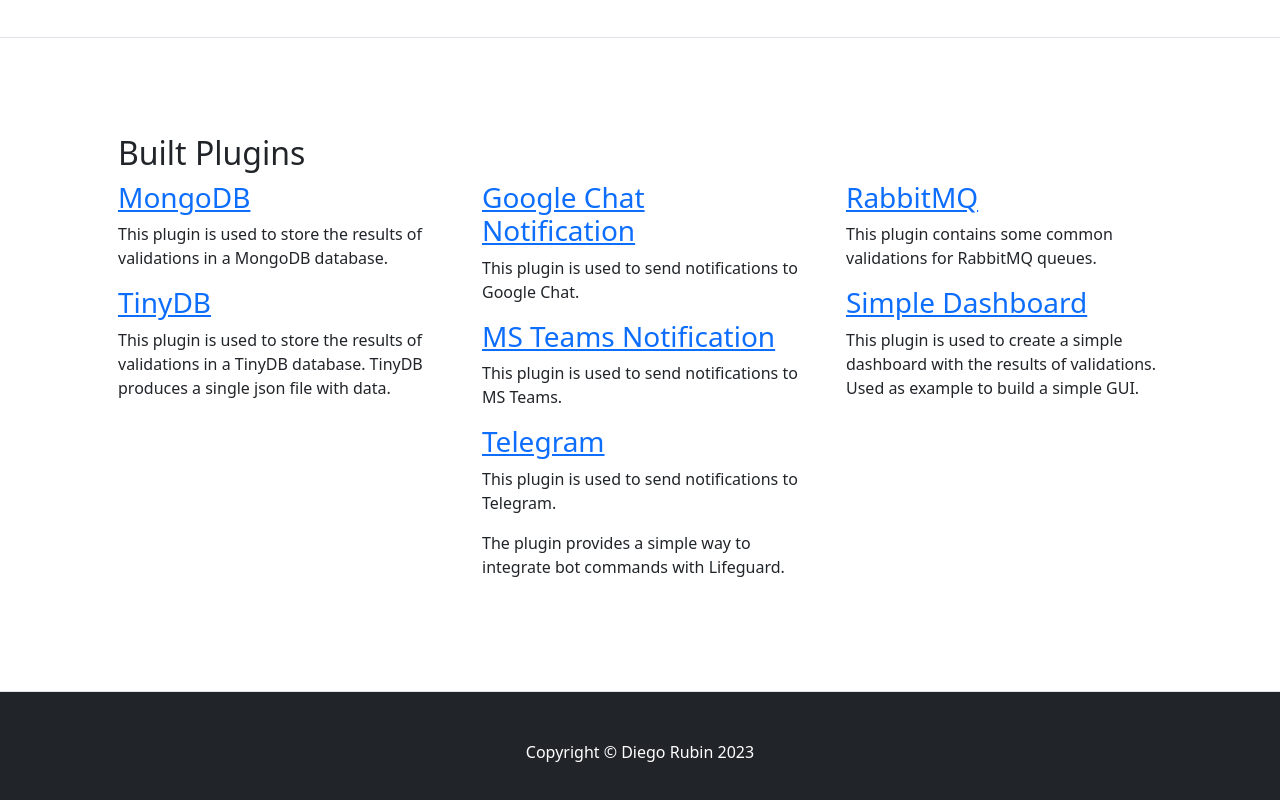
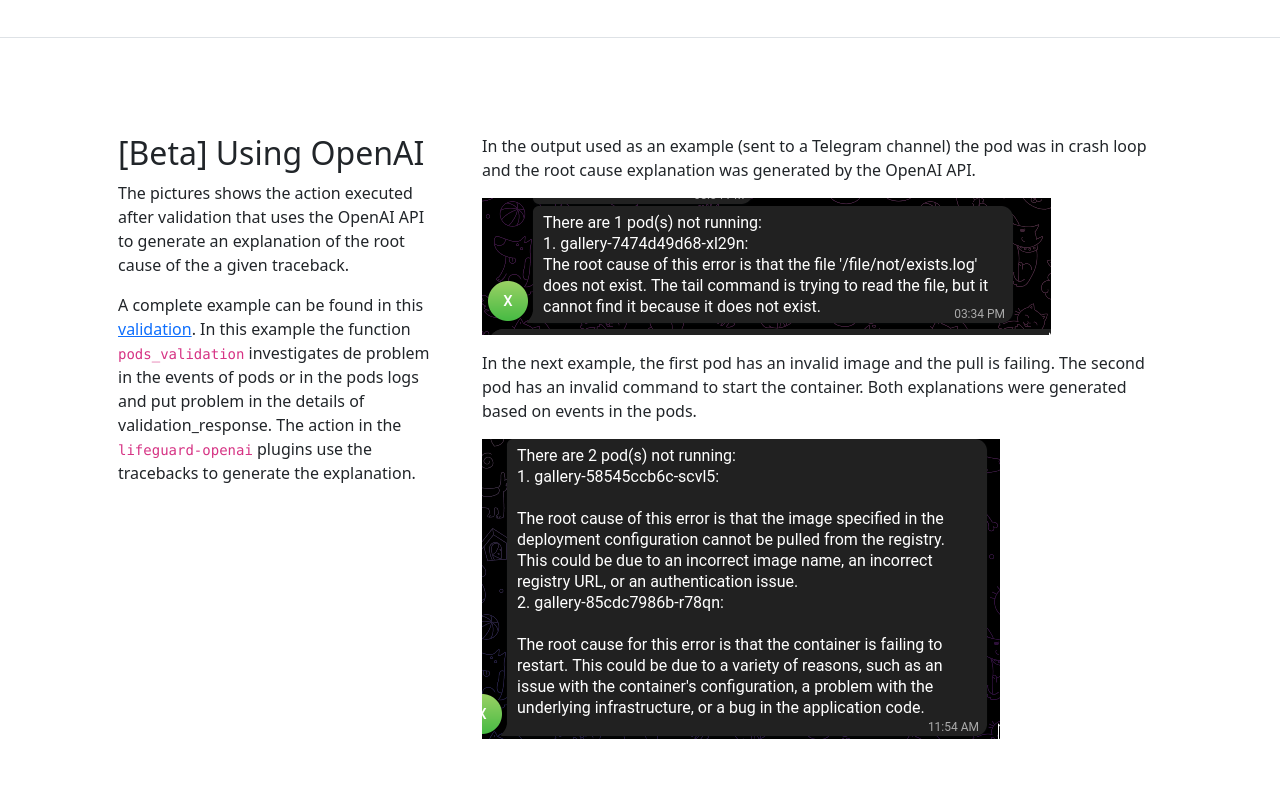
Before and after one commit to LifeguardSystem/lifeguard, a plain HTML site: page docs/index.html in a window 1280 px wide. Shown: the part 3260-4060 px from the top of the page. Drawn offline with nearby package versions, Linux system fonts and the light colour scheme.

Commit message:
chore: updating landing page

```diff
--- a/docs/index.html
+++ b/docs/index.html
@@ -276,6 +276,62 @@ def pudim_is_alive():
         </div>
       </div>
     </section>
+    <!-- ai -->
+    <section class="py-5 border-bottom" id="settings">
+      <div class="container px-5 my-5">
+        <div class="row gx-5">
+          <div class="col-lg-4">
+            <h2>[Beta] Using OpenAI</h2>
+            <p>
+              The pictures shows the action executed after validation that uses
+              the OpenAI API to generate an explanation of the root cause of the
+              a given traceback.
+            </p>
+            <p>
+              A complete example can be found in this
+              <a
+                target="_blank"
+                href="https://github.com/diegorubin/lifeguard/blob/main/validations/pods_validation.py"
+                >validation</a
+              >. In this example the function
+              <code>pods_validation</code> investigates de problem in the events
+              of pods or in the pods logs and put problem in the details of
+              validation_response. The action in the
+              <code>lifeguard-openai</code> plugins use the tracebacks to
+              generate the explanation.
+            </p>
+          </div>
+
+          <div class="col-lg-8 mb-5 mb-lg-0">
+            <p>
+              In the output used as an example (sent to a Telegram channel) the
+              pod was in crash loop and the root cause explanation was generated
+              by the OpenAI API.
+            </p>
+            <p>
+              <img
+                src="assets/openai-pod-log.png"
+                class="img-fluid"
+                alt="Example of OpenAI"
+              />
+            </p>
+            <p>
+              In the next example, the first pod has an invalid image and the
+              pull is failing. The second pod has an invalid command to start
+              the container. Both explanations were generated based on events in
+              the pods.
+            </p>
+            <p>
+              <img
+                src="assets/openai-pod-events.png"
+                class="img-fluid"
+                alt="Example of OpenAI"
+              />
+            </p>
+          </div>
+        </div>
+      </div>
+    </section>
     <!-- plugins -->
     <section class="py-5 border-bottom" id="plugins">
       <div class="container px-5 my-5">
@@ -365,6 +421,19 @@ def pudim_is_alive():
               This plugin is used to create a simple dashboard with the results
               of validations. Used as example to build a simple GUI.
             </p>
+
+            <h3>
+              <a
+                target="_blank"
+                href="https://github.com/LifeguardSystem/lifeguard-openai"
+                >OpenAI
+              </a>
+            </h3>
+            <p>
+              This plugin provides actions to interact with OpenAI API. The
+              first action created is used to analize a traceback and explains
+              what is the problem.
+            </p>
           </div>
         </div>
       </div>
```
Also changed, not shown: docs/assets/openai-pod-events.png (added), docs/assets/openai-pod-log.png (added).
